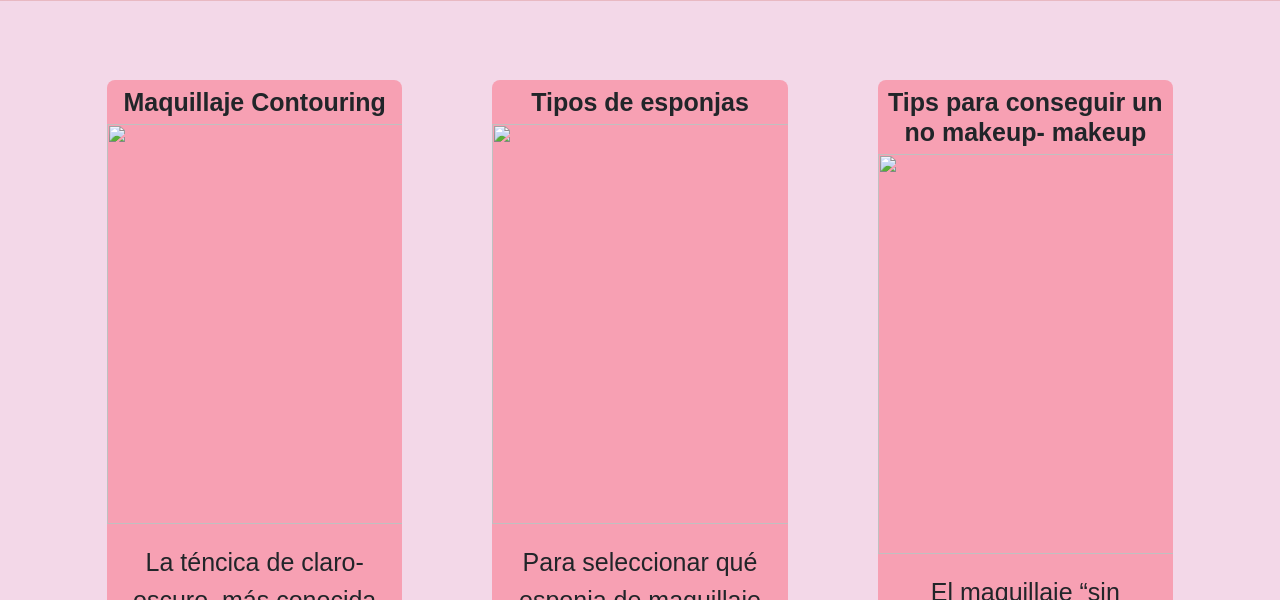
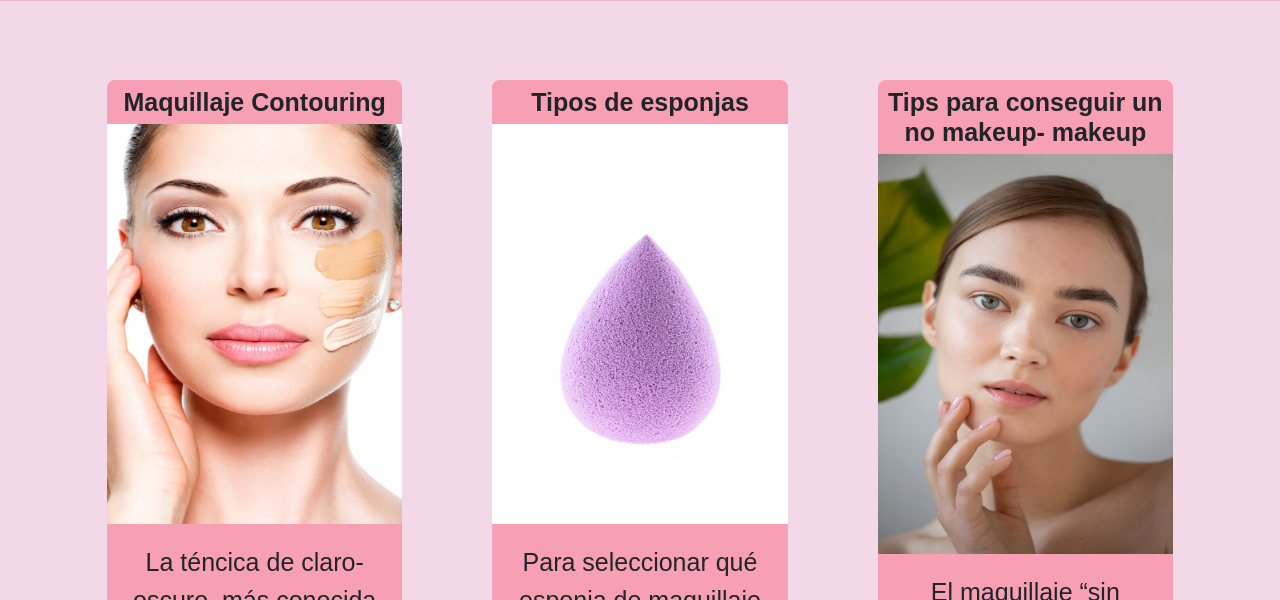
Before and after one commit to AlejaF08/Aphrodite, a website: page pages/blog.html in a window 1280 px wide. Shown: the part 200-800 px from the top of the page. Drawn offline with nearby package versions, Linux system fonts and the light colour scheme; the site is published under a folder, as on GitHub Pages, so addresses that start at the root find nothing; a web font is replaced by a local one.

Commit message:
correción rutas img

```diff
--- a/pages/blog.html
+++ b/pages/blog.html
@@ -53,21 +53,21 @@
         <div class="box">
             <article class="box_maq">
                 <h2>Maquillaje Contouring</h2>
-                <img src="/images/contorno.jpg" alt="">
+                <img src="../images/contorno.jpg" alt="">
                 <p>La téncica de claro- oscuro, más conocida como maquillaje contouring, es un juego de engaños visuales que corrige o resalta las partes de nuestro rostro</p>
                 <a href="#" class="box_btn">Leer más</a>
                 </article>
 
                 <article class="box_maq2">
                     <h2>Tipos de esponjas</h2>
-                    <img src="/images/esponja.jpg" alt="">
+                    <img src="../images/esponja.jpg" alt="">
                     <p>Para seleccionar qué esponja de maquillaje comprar, conviene conocer qué tipos de esponjas hay y cuáles son sus usos, cualidades...</p>
                     <a href="#" class="box_btn">Leer más</a>
                     </article>
 
                     <article class="box_maq3">
                         <h2>Tips para conseguir un no makeup- makeup</h2>
-                        <img src="/images/makeup.avif" alt="">
+                        <img src="../images/makeup.avif" alt="">
                         <p>El maquillaje “sin maquillaje” se ha convertido en una tendencia en auge en los últimos tiempos, captando la atención en las redes sociales...</p>
                         <a href="#" class="box_btn">Leer más</a>
                         </article>
```
